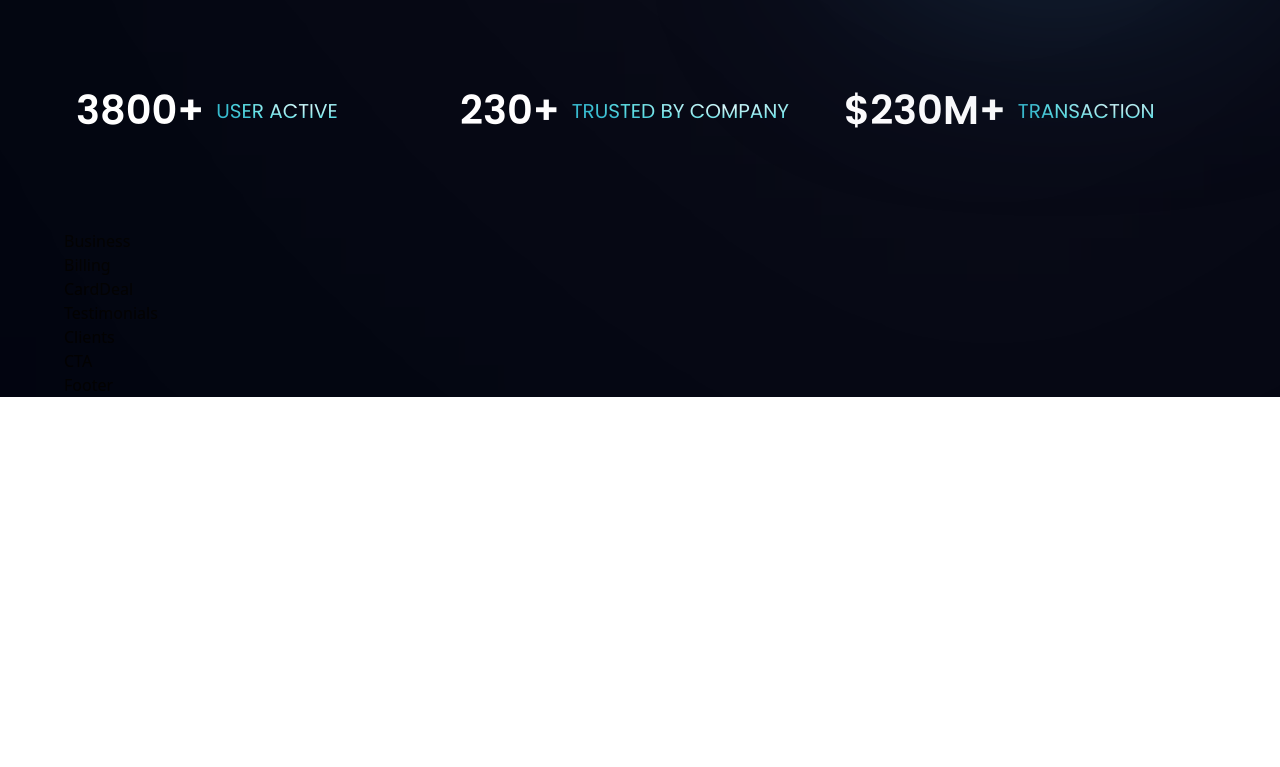
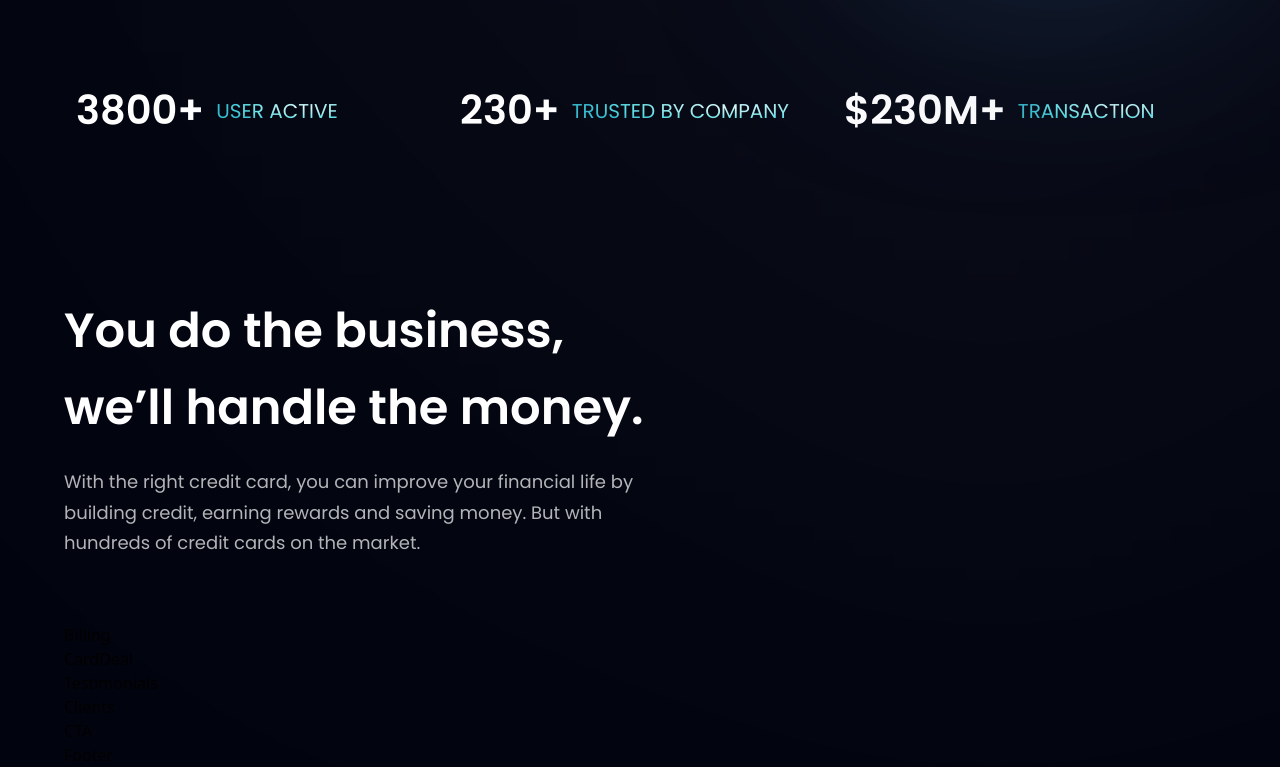
Before and after one commit to KaisBros/bank-modern-app, a React (Vite) app: page / in a window 1280 px wide. Shown: the part 716-1483 px from the top of the page. Before the commit the page ends 1113 px from the top, so only its background shows below. Built offline with nearby package versions, Linux system fonts and the light colour scheme.

Commit message:
Style the Business component

```diff
--- a/src/components/Business.jsx
+++ b/src/components/Business.jsx
@@ -1,9 +1,23 @@
-import React from 'react'
+import { features } from "../constants";
+import styles, { layout } from "../style";
+import Button from "./Button";
 
 const Business = () => {
   return (
-    <div>Business</div>
-  )
-}
+    <section id="features" className={layout.section}>
+      <div className={layout.sectionInfo}>
+        <h2 className={styles.heading2}>
+          You do the business,
+          <br className="sm:block hidden" /> we’ll handle the money.
+        </h2>
+        <p className={`${styles.paragraph} max-w-[570px] mt-5`}>
+          With the right credit card, you can improve your financial life by
+          building credit, earning rewards and saving money. But with hundreds
+          of credit cards on the market.
+        </p>
+      </div>
+    </section>
+  );
+};
 
-export default Business
+export default Business;
```
